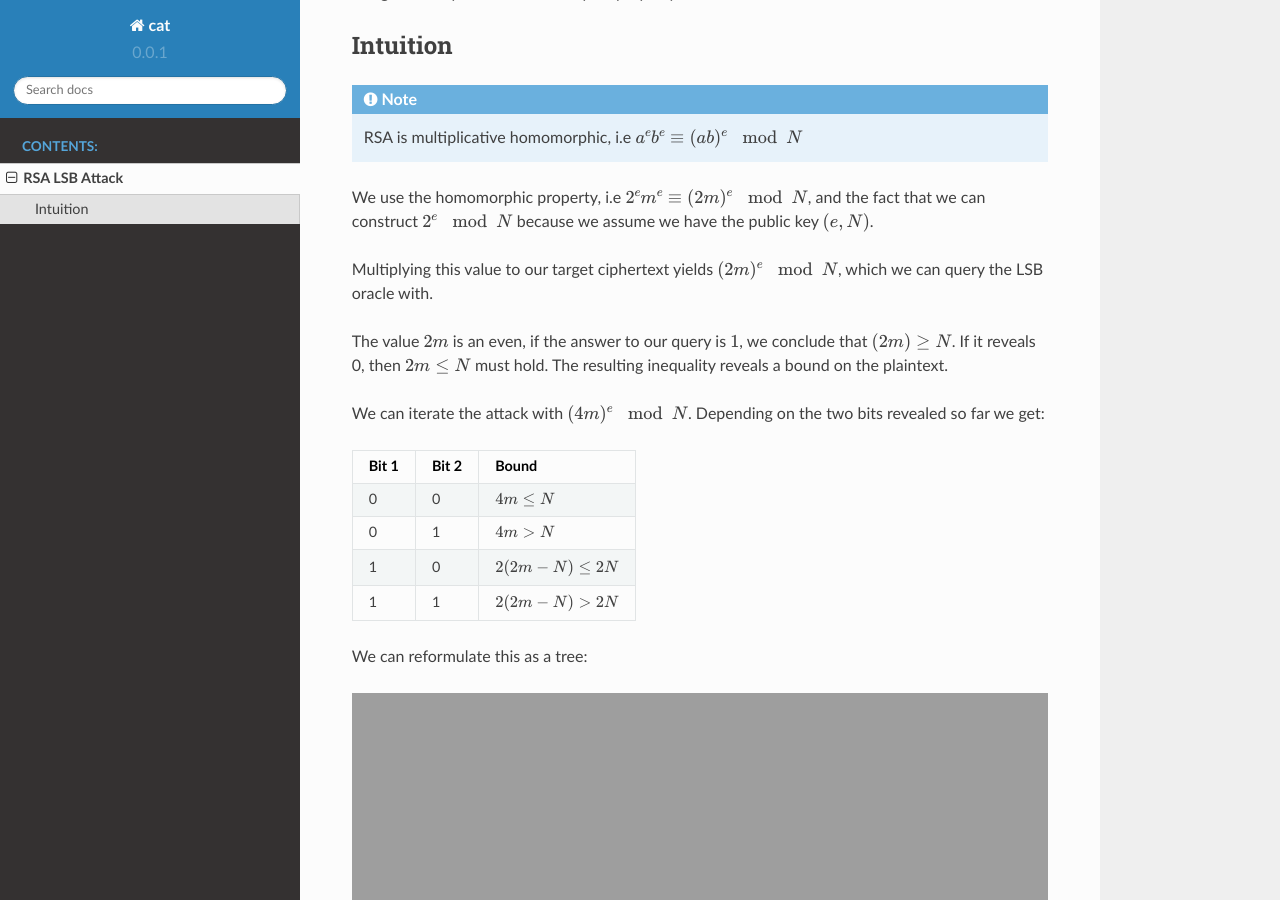
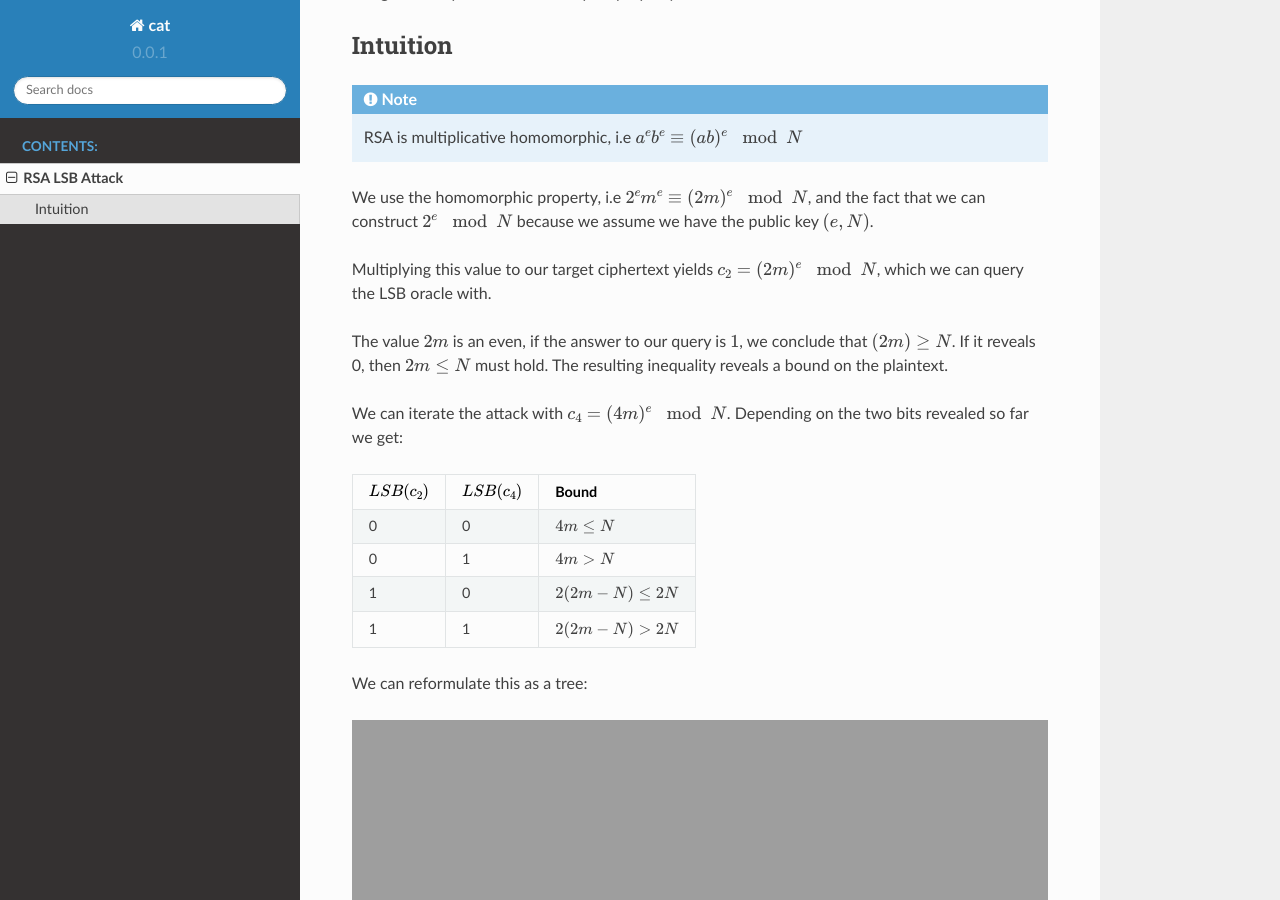
Before and after one commit to establishingsecurity/CAT, a Sphinx documentation site: the page built from doc/lsb_oracle.rst, in a window 1280 px wide and 900 px high, scrolled down 323 px. Built offline with Sphinx 7.4.7 and the Read the Docs theme 2.0.0, drawn with Linux system fonts in a browser that asks for light colours; pages that are not in the unit, such as notebooks, are missing from menus.

Commit message:
Header updates

```diff
--- a/doc/lsb_oracle.rst
+++ b/doc/lsb_oracle.rst
@@ -19,23 +19,23 @@ Intuition
 
 We use the homomorphic property, i.e :math:`2^e m^e \equiv (2 m)^e \mod N`, and the fact that we can construct :math:`2^e \mod N` because we assume we have the public key :math:`(e, N)`.
 
-Multiplying this value to our target ciphertext yields :math:`(2 m)^e \mod N`, which we can query the LSB oracle with.
+Multiplying this value to our target ciphertext yields :math:`c_2 = (2 m)^e \mod N`, which we can query the LSB oracle with.
 
 The value :math:`2 m` is an even, if the answer to our query is :math:`1`, we conclude that :math:`(2 m) \ge N`.
 If it reveals 0, then :math:`2 m \leq N` must hold.
 The resulting inequality reveals a bound on the plaintext.
 
-We can iterate the attack with :math:`(4 m)^e \mod N`.
+We can iterate the attack with :math:`c_4 = (4 m)^e \mod N`.
 Depending on the two bits revealed so far we get:
 
-=====   =====   ==============================
-Bit 1   Bit 2   Bound
-=====   =====   ==============================
-0       0       :math:`4 m \leq N`
-0       1       :math:`4 m > N`
-1       0       :math:`2 (2 m - N) \leq 2 N`
-1       1       :math:`2 (2 m - N) > 2 N`
-=====   =====   ==============================
+================    ================    ==============================
+:math:`LSB(c_2)`    :math:`LSB(c_4)`    Bound
+================    ================    ==============================
+0                   0                   :math:`4 m \leq N`
+0                   1                   :math:`4 m > N`
+1                   0                   :math:`2 (2 m - N) \leq 2 N`
+1                   1                   :math:`2 (2 m - N) > 2 N`
+================    ================    ==============================
 
 We can reformulate this as a tree:
 
```
